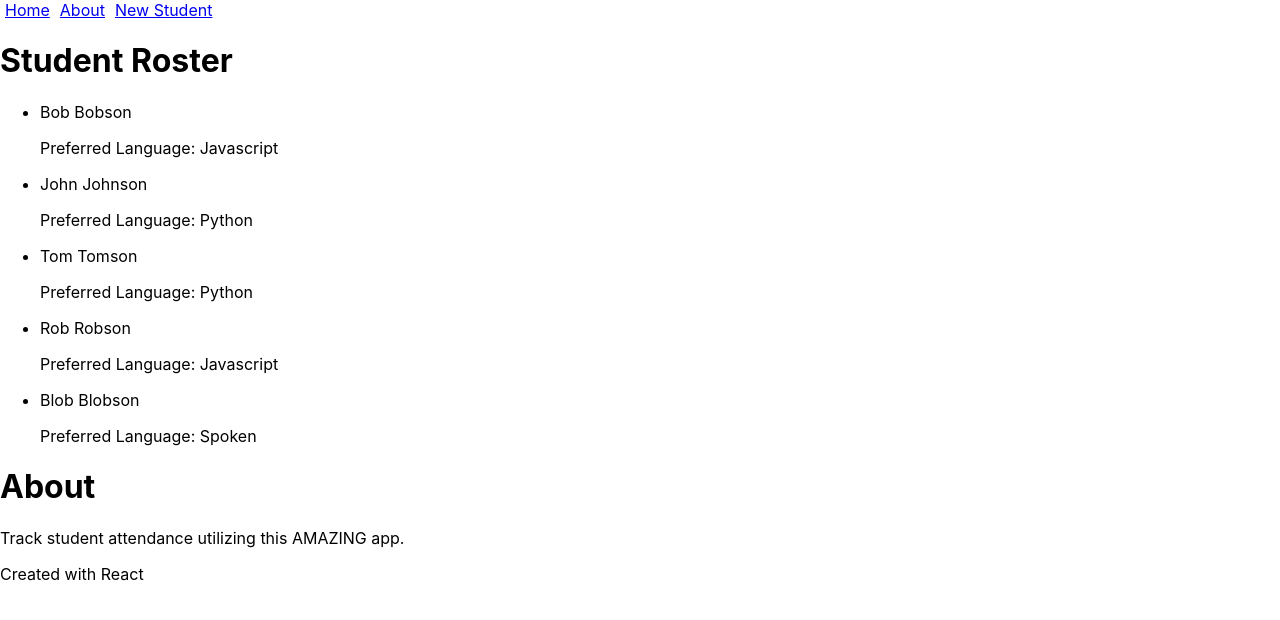
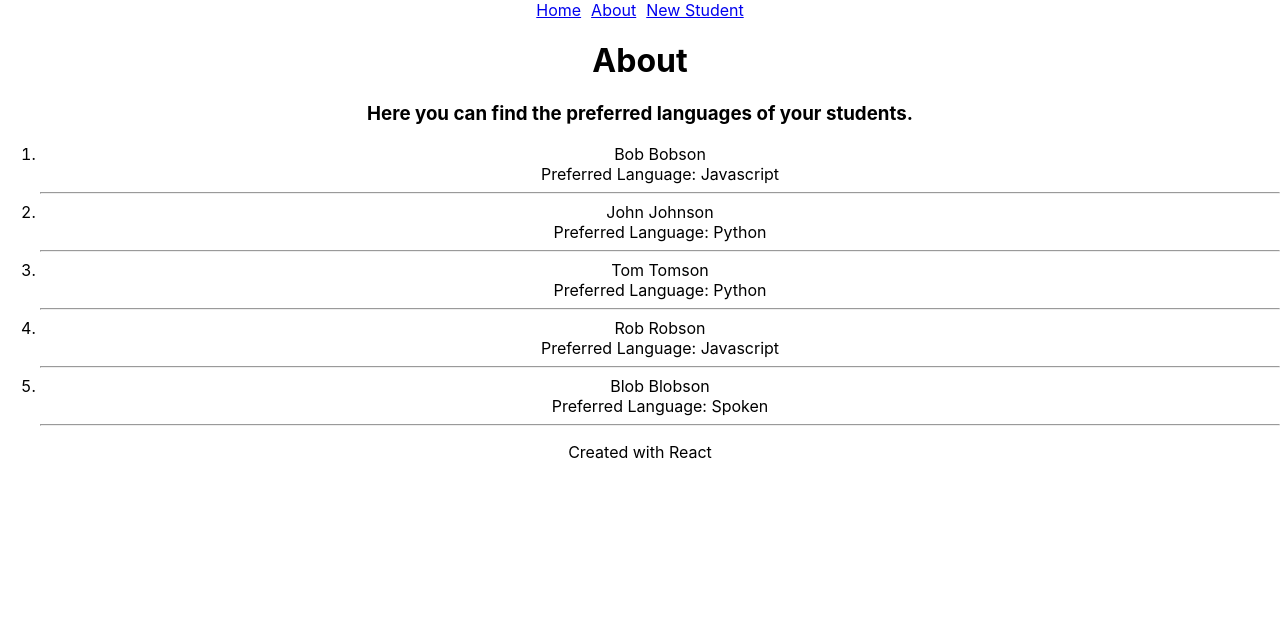
Before and after one commit to clozzi/attendance-app, a React (Create React App) app: page /about in a window 1280 px wide. Shown: the top 620 px of the page. Built offline with nearby package versions, Linux system fonts and the light colour scheme; data requests are answered from the project's data file.

Commit message:
cleaned Home and updated About content

```diff
--- a/src/About.js
+++ b/src/About.js
@@ -1,10 +1,19 @@
-
+import { useOutletContext } from "react-router-dom";
 
 function About() {
+    const [students, setStudents] = useOutletContext();
+
+    const studentList = students.map(student => (
+        <li key={student.id}>{student.name}<br />Preferred Language: {student.language}<hr /></li>
+    ))
+
     return (
         <>
             <h1>About</h1>
-            <p>Track student attendance utilizing this AMAZING app.</p>
+            <h3>Here you can find the preferred languages of your students.</h3>
+            <ol>
+                {studentList}
+            </ol>
         </>
     )
 };
--- a/src/App.js
+++ b/src/App.js
@@ -12,24 +12,11 @@ function App() {
         .then(setStudents)
       }, [])
 
-    const studentList = students.map(student => (
-        <div key={student.id}>
-            <li >{student.name}</li>
-            <p >Preferred Language: {student.language}</p>
-            {/* <p>In Class: </p> */}
-        </div>
-        ))
+
 
     return (
         <main>
             <Nav />
-            <div className="Home">
-                <h1>Student Roster</h1>
-                <ul>
-                    {/* ?Add: Each students present state? */}
-                    {studentList}
-                </ul>
-            </div>
             <Outlet context={[students, setStudents]}/>
             <Footer />
         </main>
--- a/src/Home.js
+++ b/src/Home.js
@@ -1,10 +1,21 @@
-
+import { useOutletContext } from "react-router-dom";
 
 function Home() {
+    const [students, setStudents] = useOutletContext();
+
+    const studentList = students.map(student => (
+            <li key={student.id}>{student.name}<hr /></li>
+        ))
+
     return (
         <>
         <h1>Home Page</h1>
-        <p>Some other text here</p>
+        <div className="Home">
+                <h3>Student Roster</h3>
+                <ol>
+                    {studentList}
+                </ol>
+            </div>
         </>
     )
 };
--- a/src/index.css
+++ b/src/index.css
@@ -5,6 +5,7 @@ body {
     sans-serif;
   -webkit-font-smoothing: antialiased;
   -moz-osx-font-smoothing: grayscale;
+  text-align: center;
 }
 
 code {
```
